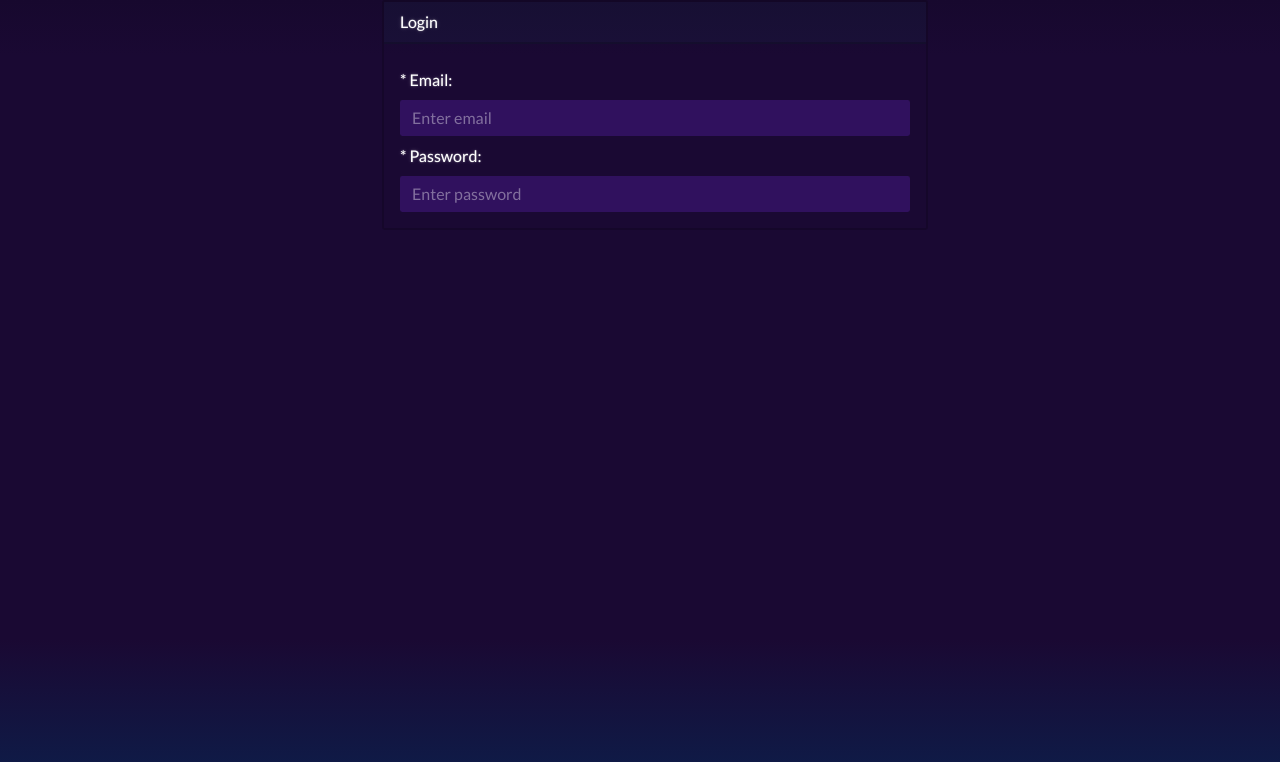
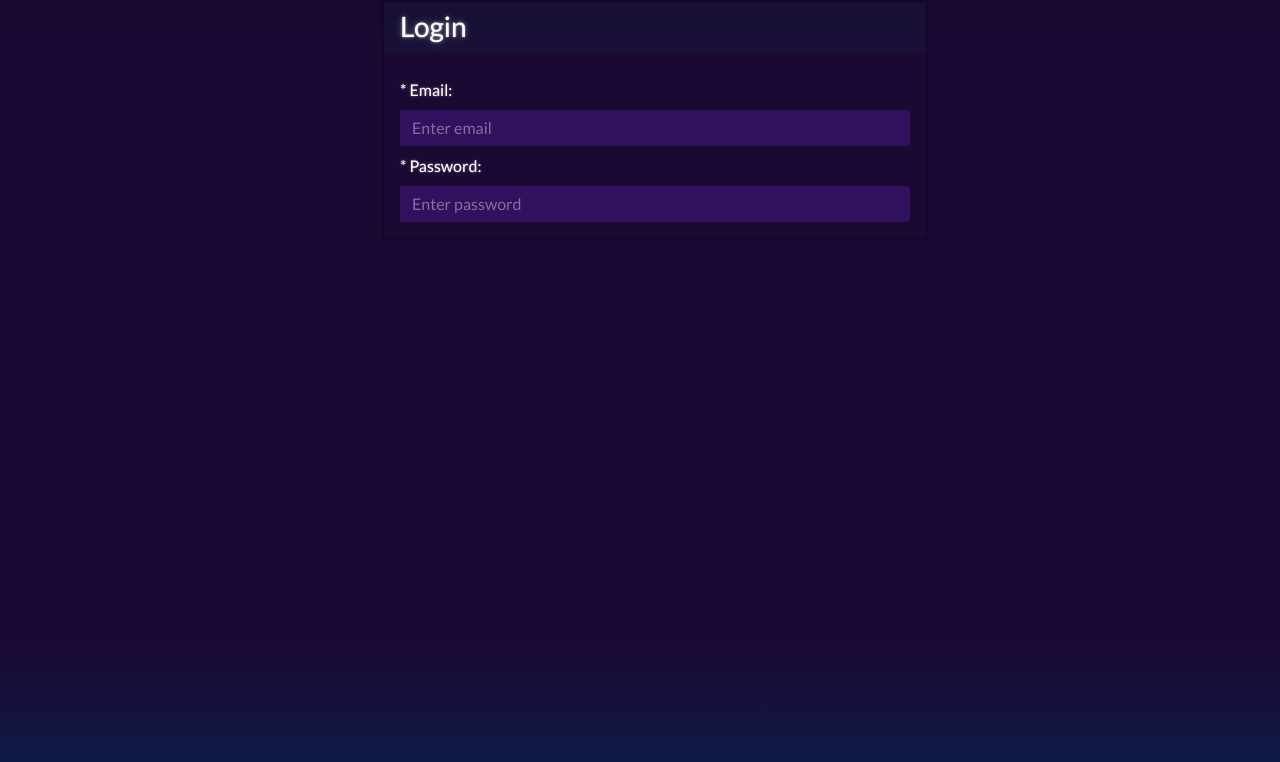
Before and after one commit to GutscheWilly/my-Finances-frontend, a React (Create React App) app: page / in a window 1280 px wide. Shown: the top 762 px of the page. Built offline with nearby package versions, Linux system fonts and the light colour scheme.

Commit message:
Change card header tag

```diff
--- a/src/App.js
+++ b/src/App.js
@@ -4,7 +4,9 @@ import 'bootswatch/dist/vapor/bootstrap.css';
 
 function App() {
   return (
-    <Login />
+    <div>
+      <Login />
+    </div>
   );
 }
 
--- a/src/components/Card.js
+++ b/src/components/Card.js
@@ -3,7 +3,7 @@ import React from 'react';
 function Card({ title, children }) {
     return (
         <div className="card md-3">
-            <div className="card-header">{title}</div>
+            <h3 className="card-header">{title}</h3>
             <div className="card-body">
                 {children}
             </div>
```
